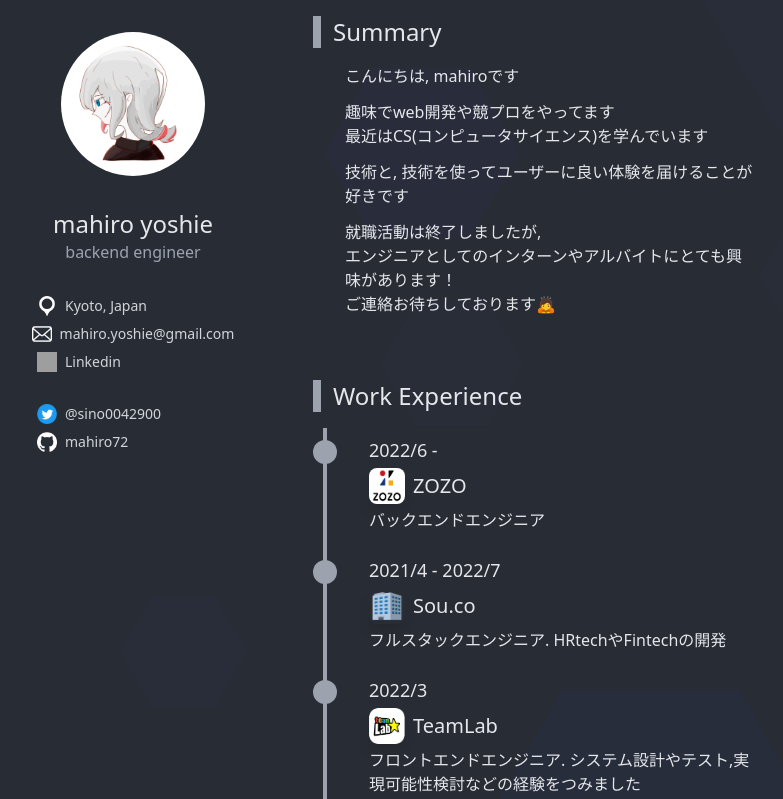
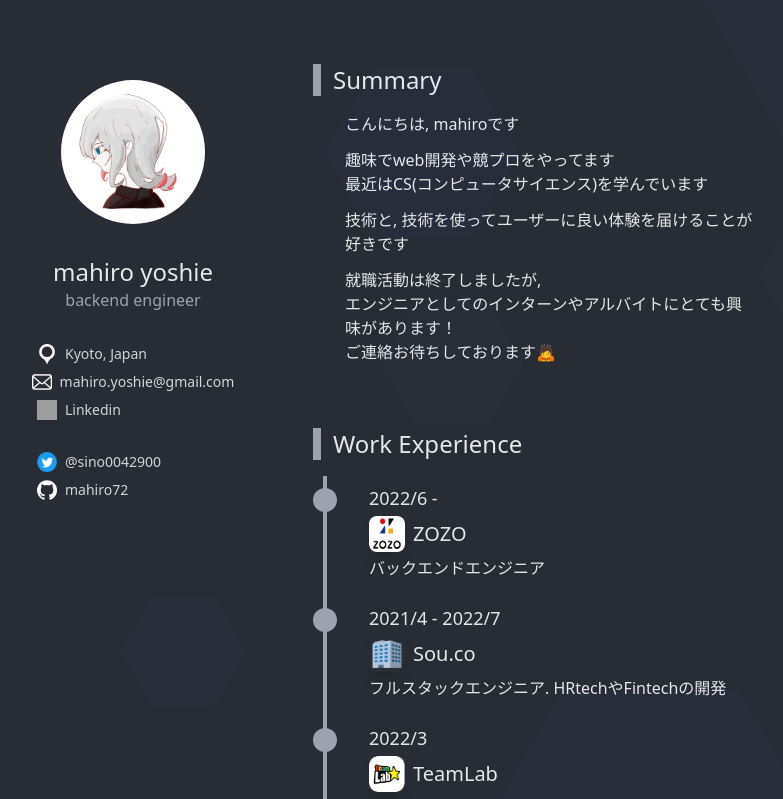
Before and after one commit to mahiro72/mahiro72-resume, a React (Create React App) app: page / in a window 1280 px wide. Shown: the top 799 px of the page, without its empty margins (247-1030 px from the left). Built offline with nearby package versions, Linux system fonts and the light colour scheme; grey boxes are pictures that could not be loaded.

Commit message:
add space top

```diff
--- a/src/components/profile/index.tsx
+++ b/src/components/profile/index.tsx
@@ -11,7 +11,7 @@
 
 const Profile:React.FC = () => {
     return (
-        <div className="sm:mx-24 md:mx-0 lg:mx-28 xl:mx-60">
+        <div className="mt-4 md:mt-12 sm:mx-24 md:mx-0 lg:mx-28 xl:mx-60">
             <div className="grid grid-cols-1 md:grid-cols-3">
                 <div className="col-span-1">
                     <Info />
```
